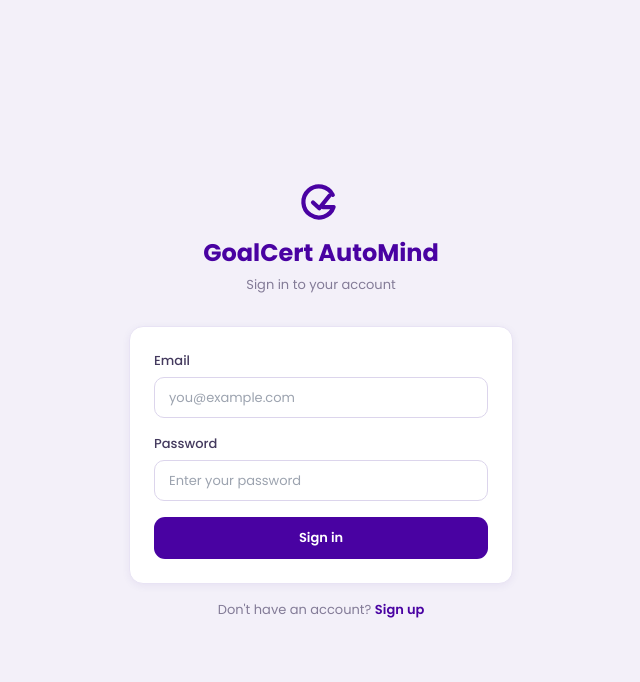
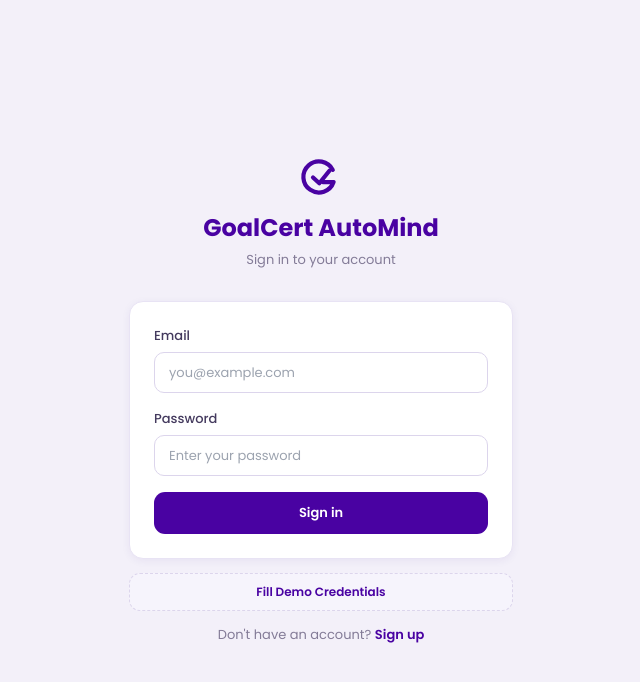
Before and after one commit to narhenn/goalcert-automind, a React (Vite) app in the folder frontend/: page /login in a window 1280 px wide. Shown: the top 682 px of the page, without its empty margins (319-959 px from the left). Built offline with nearby package versions, Linux system fonts and the light colour scheme.

Commit message:
Add demo credential autofill button on login page

```diff
--- a/frontend/src/pages/LoginPage.tsx
+++ b/frontend/src/pages/LoginPage.tsx
@@ -145,7 +145,41 @@ export default function LoginPage() {
           </form>
         </div>
 
-        <p className="text-center" style={{ fontSize: 13, color: 'var(--gc-muted)', marginTop: 16 }}>
+        {/* Demo autofill */}
+        <button
+          type="button"
+          onClick={() => {
+            setEmail('demo@goalcert.com');
+            setPassword('demo123');
+          }}
+          style={{
+            display: 'block',
+            width: '100%',
+            marginTop: 14,
+            padding: '9px 16px',
+            borderRadius: 11,
+            border: '1px dashed var(--gc-border2)',
+            background: 'var(--gc-soft)',
+            color: 'var(--gc-primary)',
+            fontSize: 12,
+            fontWeight: 600,
+            cursor: 'pointer',
+            textAlign: 'center',
+            transition: 'background .15s, border-color .15s',
+          }}
+          onMouseEnter={(e) => {
+            e.currentTarget.style.background = 'rgba(73,2,162,.06)';
+            e.currentTarget.style.borderColor = 'var(--gc-primary)';
+          }}
+          onMouseLeave={(e) => {
+            e.currentTarget.style.background = 'var(--gc-soft)';
+            e.currentTarget.style.borderColor = 'var(--gc-border2)';
+          }}
+        >
+          Fill Demo Credentials
+        </button>
+
+        <p className="text-center" style={{ fontSize: 13, color: 'var(--gc-muted)', marginTop: 14 }}>
           Don't have an account?{' '}
           <Link to="/signup" style={{ color: 'var(--gc-primary)', fontWeight: 600, textDecoration: 'none' }}>
             Sign up
```
